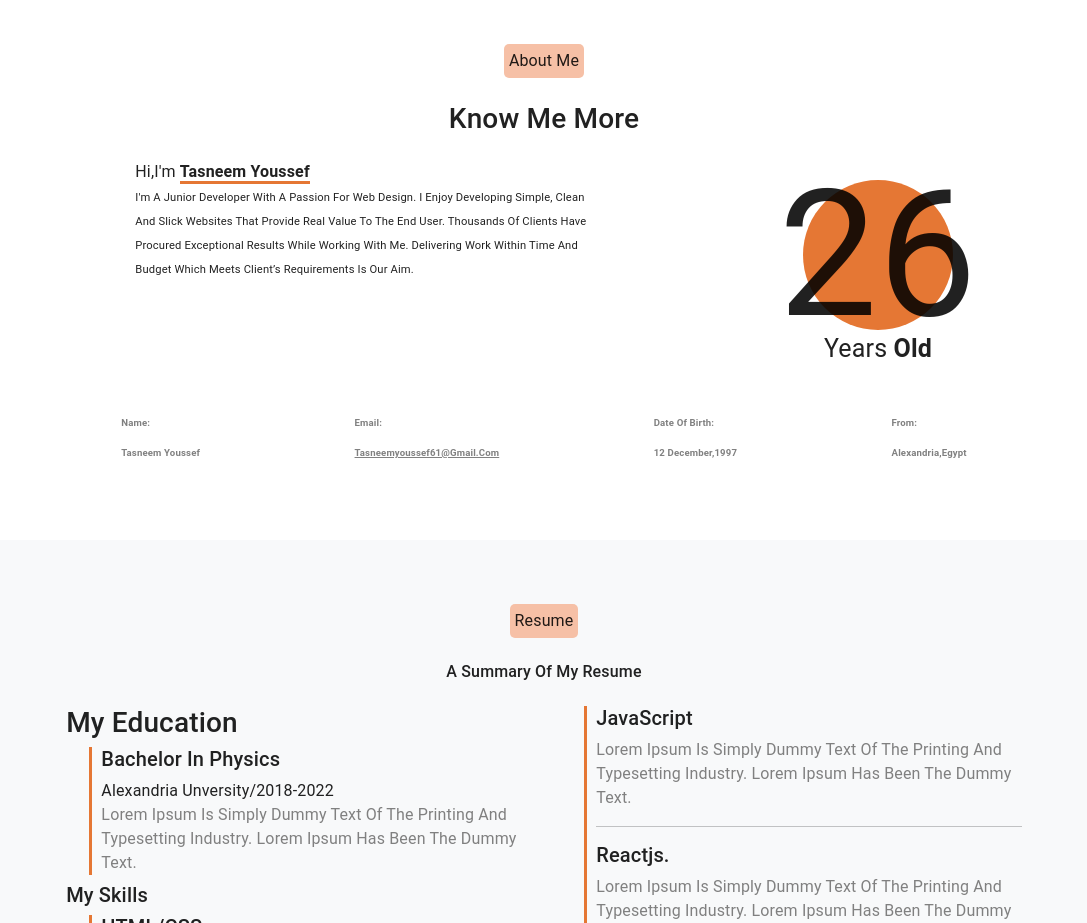
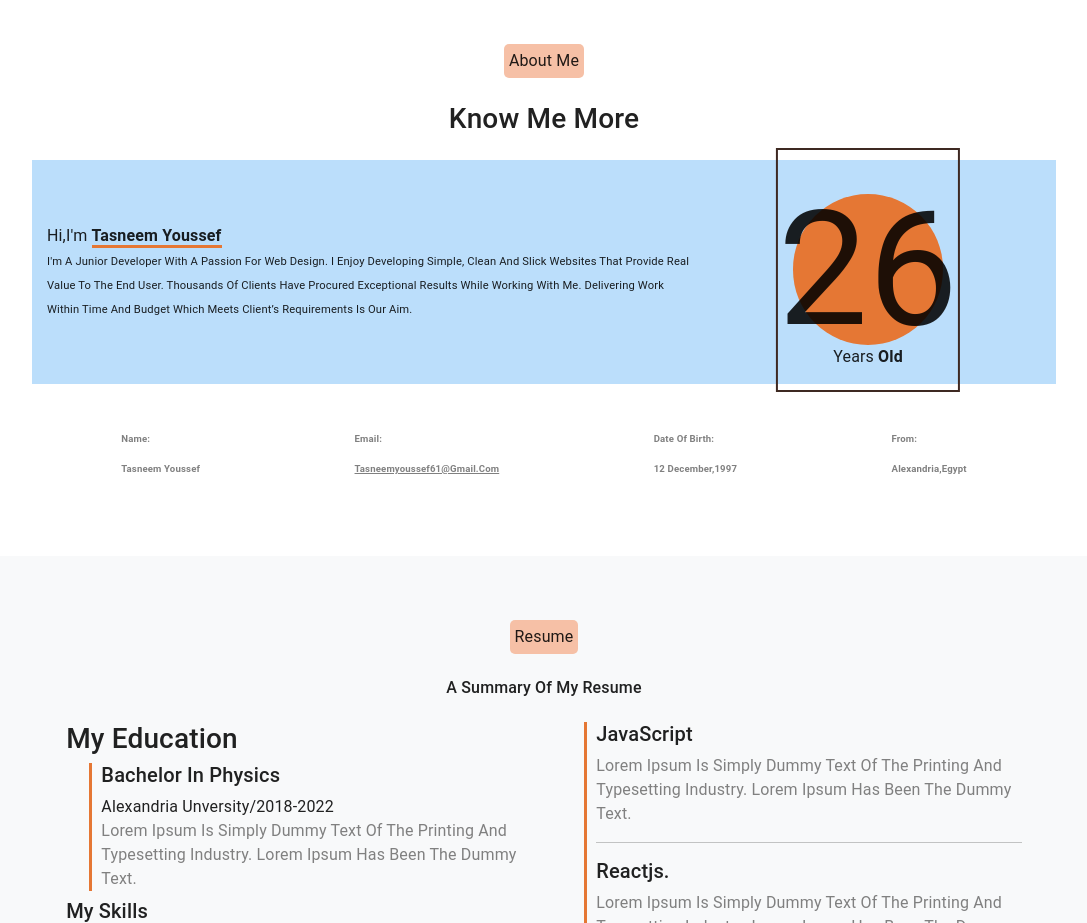
Before and after one commit to Nemo97-76/portfolio-v1, a React (Create React App) app: page / in a window 1280 px wide. Shown: the part 820-1743 px from the top of the page, without its empty margins (96-1183 px from the left). Built offline with nearby package versions, Linux system fonts and the light colour scheme.

Commit message:
fix the flex of bio

```diff
--- a/src/components/Home.js
+++ b/src/components/Home.js
@@ -126,16 +126,12 @@ const Home = () => {
             <div
               className="circle"
             >
-              <div
-                className="pulsate-fwd"
-              >
+              <div className="number">
                 26
               </div>
-            </div>{" "}
+            </div>
             {/* /circle */}
-            <span
-              className="animate__animated animate__rubberBand"
-            >
+            <span>
               years <b>old</b>
             </span>
           </div>
--- a/src/index.css
+++ b/src/index.css
@@ -98,8 +98,27 @@ h3 {
 .detailsRow {
   display: flex;
   justify-content: space-around;
+  align-items: center;
+  flex-direction: row;
   flex-wrap: wrap;
+  align-content: center;
+  background-color: #bbdefb;
+  height: 100%;
+  padding: 15px;
+  gap: 5px;
 }
+
+.content {
+  flex-grow: 1;
+  flex-basis: 1;
+  align-self: auto;
+}
+
+.anime {
+  flex-grow: 1;
+  flex-basis: 1;
+}
+
 
 .bars {
   width: 80% !important;
@@ -189,15 +208,15 @@ h3 {
 .circle {
   background-color: #e57734;
   position: relative;
-  width: 150px;
-  height: 150px;
+  width: 9.38rem;
+  height: 9.38rem;
   border-radius: 50%;
 }
 
-.pulsate-fwd {
-  animation: pulsate-fwd 0.5s linear 3;
-  cursor: default;
-  font-size: 11rem;
+.number {
+  border: #3e2922 2px solid;
+  text-align: center;
+  font-size: 10rem;
   position: absolute;
   top: 50%;
   left: 50%;
@@ -205,7 +224,6 @@ h3 {
 }
 
 .animate__animated {
-  animation-delay: 2s;
   font-size: 25px;
 }
 
```
